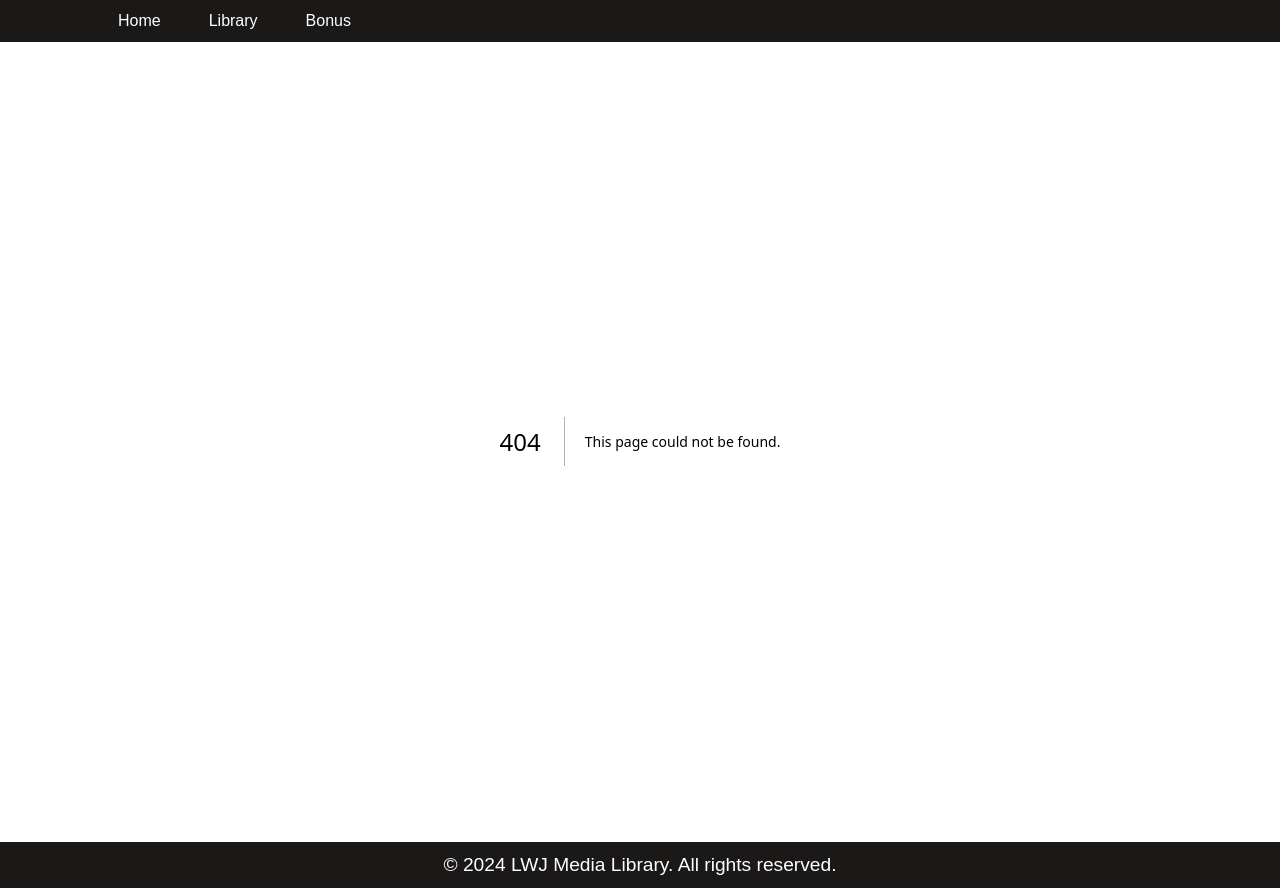
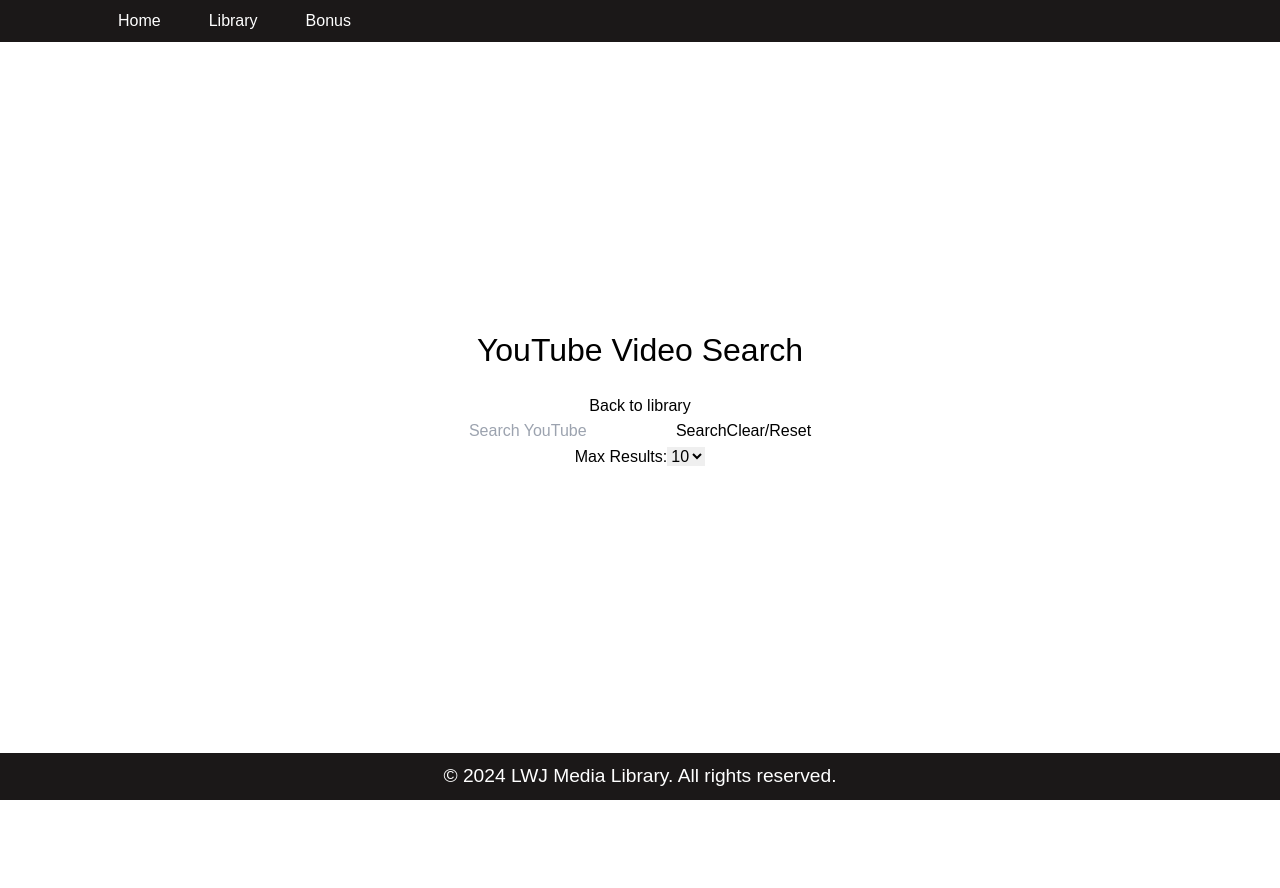
Before and after one commit to uk030621/MediaStore, a Next.js app: page /youtube in a window 1280 px wide. Before the commit this address had no page. After the commit the page ends 800 px from the top, so only its background shows below. Built offline with nearby package versions, Linux system fonts and the light colour scheme.

Commit message:
Added YouTube Search

```diff
--- /dev/null
+++ b/app/api/youtube/route.js
@@ -0,0 +1,34 @@
+import { NextResponse } from 'next/server';
+import axios from 'axios';
+
+export async function GET(req) {
+  const { searchParams } = new URL(req.url);
+  const query = searchParams.get('q');  // Search query
+  const maxResults = searchParams.get('maxResults');  // Max results from the client
+
+  if (!query) {
+    return NextResponse.json({ error: 'Query parameter is required' }, { status: 400 });
+  }
+
+  // Ensure maxResults is a valid number between 5 and 50 (defaults to 10)
+  const maxResultsValue = Math.min(Math.max(Number(maxResults) || 10, 5), 50);
+
+  const apiKey = process.env.YOUTUBE_API_KEY;  // Your server-side API key
+
+  try {
+    const response = await axios.get('https://www.googleapis.com/youtube/v3/search', {
+      params: {
+        part: 'snippet',
+        maxResults: maxResultsValue,
+        q: query,
+        type: 'video',
+        key: apiKey,
+      },
+    });
+
+    return NextResponse.json(response.data);  // Send the YouTube data back to the client
+  } catch (error) {
+    console.error('Error fetching YouTube data:', error);
+    return NextResponse.json({ error: 'Error fetching YouTube data' }, { status: 500 });
+  }
+}
--- /dev/null
+++ b/app/components/YouTubeSearch.js
@@ -0,0 +1,128 @@
+'use client';
+
+import { useState } from 'react';
+import Link from 'next/link';
+
+
+const YouTubeSearch = () => {
+  const [query, setQuery] = useState('');
+  const [maxResults, setMaxResults] = useState(10); // Default to 10 results
+  const [videos, setVideos] = useState([]);
+  const [error, setError] = useState(null);
+
+  // Function to handle search
+  const handleSearch = async () => {
+    if (!query) return;
+
+    try {
+      const response = await fetch(`/api/youtube?q=${query}&maxResults=${maxResults}`);
+      const data = await response.json();
+
+      if (response.ok) {
+        setVideos(data.items);
+        setError(null); // Clear any previous errors
+      } else {
+        setError(data.error || 'Something went wrong');
+      }
+    } catch (err) {
+      console.error('Error fetching videos:', err);
+      setError('Something went wrong');
+    }
+  };
+
+  // Function to clear/reset the search form
+  const handleClear = () => {
+    setQuery('');       // Clear the search query
+    setMaxResults(10);  // Reset maxResults to default
+    setVideos([]);      // Clear the video results
+    setError(null);     // Clear any error messages
+  };
+
+  // Function to copy video ID
+  const handleCopyVideoID = (videoId) => {
+    navigator.clipboard.writeText(videoId)
+      .then(() => {
+        alert('Video ID copied to clipboard!');
+      })
+      .catch((err) => {
+        console.error('Failed to copy the video ID: ', err);
+      });
+  };
+
+  // Function to clean and truncate text
+  const sanitizeText = (text, length = 100) => {
+    // Remove URLs and replace special characters
+    const cleanText = text
+      .replace(/https?:\/\/[^\s]+/g, '')  // Remove URLs
+      .replace(/[&<>]/g, '')              // Remove symbols like &, <, >
+      .replace(/\s+/g, ' ')               // Replace multiple spaces with single space
+      .trim();                            // Trim whitespace
+
+    // Truncate the text if it exceeds the length
+    return cleanText.length > length ? `${cleanText.substring(0, length)}...` : cleanText;
+  };
+
+  return (
+    <div className="container mx-auto">
+        <Link className="mb-5" href="/htmlpage">Back to library</Link>
+      <div className="mb-4">
+        <input
+          type="text"
+          value={query}
+          onChange={(e) => setQuery(e.target.value)}
+          placeholder="Search YouTube"
+          className="border p-2 w-full sm:w-auto rounded-md mb-3 mt-4"
+        />
+        <button onClick={handleSearch} className="bg-blue-500 text-white p-2 ml-2 rounded-md">
+          Search
+        </button>
+        <button onClick={handleClear} className="bg-gray-500 text-white p-2 ml-2 rounded-md">
+          Clear/Reset
+        </button>
+      </div>
+
+      <div className="mt-4">
+        <label htmlFor="maxResults" className="mr-2">Max Results:</label>
+        <select
+          id="maxResults"
+          value={maxResults}
+          onChange={(e) => setMaxResults(Number(e.target.value))}
+          className="border p-2 rounded-md"
+        >
+          <option value="5">5</option>
+          <option value="10">10</option>
+          <option value="20">20</option>
+          <option value="30">30</option>
+          <option value="40">40</option>
+          <option value="50">50</option>
+        </select>
+      </div>
+
+      {error && <p className="text-red-500">{error}</p>}
+
+      <div className="mt-4 grid grid-cols-1 sm:grid-cols-2 lg:grid-cols-3 gap-4">
+        {videos.map((video) => (
+          <div key={video.id.videoId} className="border p-4 flex flex-col sm:flex-row items-center rounded-md">
+            <img
+              src={video.snippet.thumbnails.default.url}
+              alt={video.snippet.title}
+              className="w-full sm:w-1/3 h-auto mb-4 sm:mb-0 sm:mr-4 rounded-md"
+            />
+            <div className="flex-1">
+              <h3 className="font-bold text-lg">{video.snippet.title}</h3>
+              <p className="text-sm text-gray-700">{sanitizeText(video.snippet.description)}</p>
+              <button
+                className="bg-green-500 text-white p-2 mt-2 rounded-md"
+                onClick={() => handleCopyVideoID(video.id.videoId)}
+              >
+                Copy Video ID
+              </button>
+            </div>
+          </div>
+        ))}
+      </div>
+    </div>
+  );
+};
+
+export default YouTubeSearch;
--- /dev/null
+++ b/app/youtube/page.js
@@ -0,0 +1,12 @@
+// app/youtube/page.js
+
+import YouTubeSearch from '../components/YouTubeSearch';
+
+export default function HomePage() {
+  return (
+    <div className="container mx-auto p-4">
+      <h1 className="text-2xl font-bold mb-4">YouTube Video Search</h1>
+      <YouTubeSearch />
+    </div>
+  );
+}
--- a/package.json
+++ b/package.json
@@ -9,9 +9,11 @@
     "lint": "next lint"
   },
   "dependencies": {
+    "axios": "^1.7.7",
     "mongodb": "^6.9.0",
     "next": "14.2.15",
     "react": "^18",
+    "react-copy-to-clipboard": "^5.1.0",
     "react-dom": "^18",
     "react-youtube": "^10.1.0",
     "sass": "^1.80.1"
```
Also changed, not shown: app/htmlpage/page.js (+30 -18 lines), 1 other file (tests, documents, lock files or other folders).
